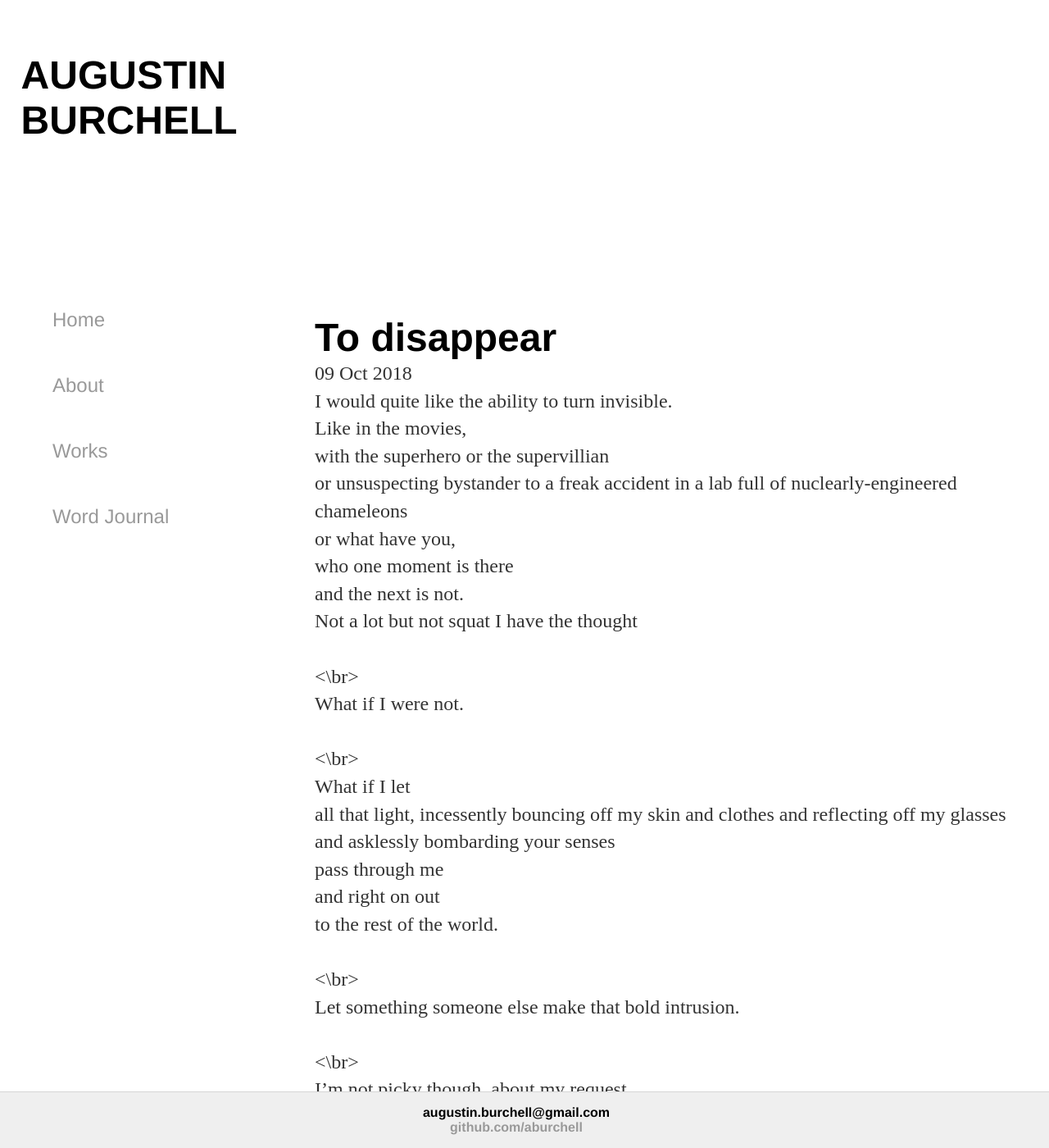
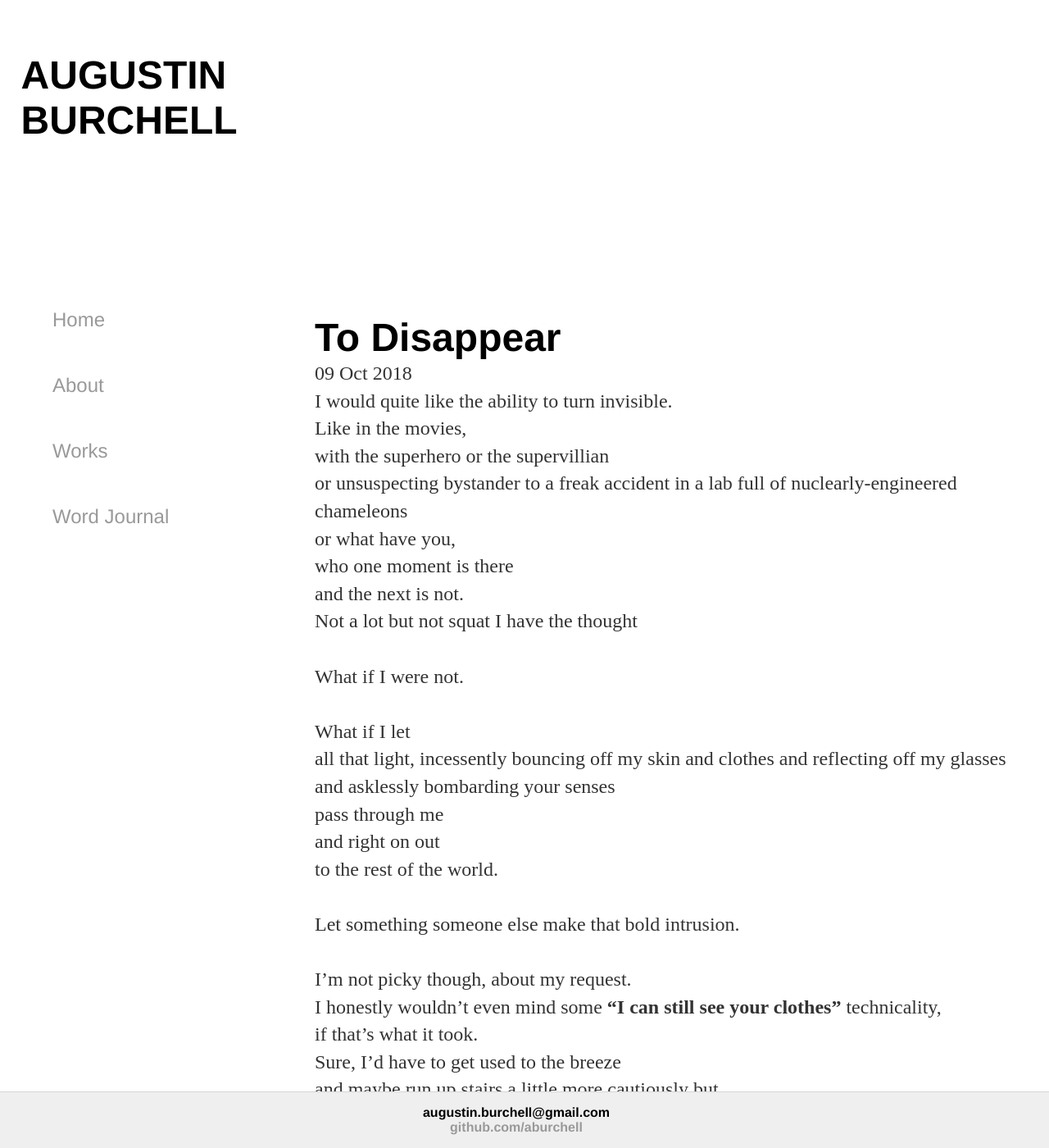
Before and after one commit to aburchell/aburchell.github.io, a Jekyll site: the page built from _posts/2018-10-09-disappear.md, in a window 1280 px wide and 1400 px high. Shown: the whole window at 82% size. Built offline with Jekyll 4.4.1, drawn with Linux system fonts in a browser that asks for light colours.

Commit message:
Edit Disappear

```diff
--- a/_posts/2018-10-09-disappear.md
+++ b/_posts/2018-10-09-disappear.md
@@ -1,6 +1,6 @@
 ---
 layout: post
-title: "To disappear"
+title: "To Disappear"
 date: 2018-10-09
 categories: works
 ---
@@ -22,11 +22,11 @@ and the next is not.
 
 Not a lot but not squat I have the thought
 
-<br><\br>
+<br>
 
 What if I were not.
 
-<br><\br>
+<br>
 
 What if I let
 
@@ -41,11 +41,11 @@ and right on out
 
 to the rest of the world.
 
-<br><\br>
+<br>
 
 Let something someone else make that bold intrusion.
 
-<br><\br>
+<br>
 
 I'm not picky though, about my request.
 
@@ -77,6 +77,6 @@ no one would be able to see me at all and
 
 I would disappear.
 
-<br><\br>
+<br>
 
 That seems alright to me.
```
